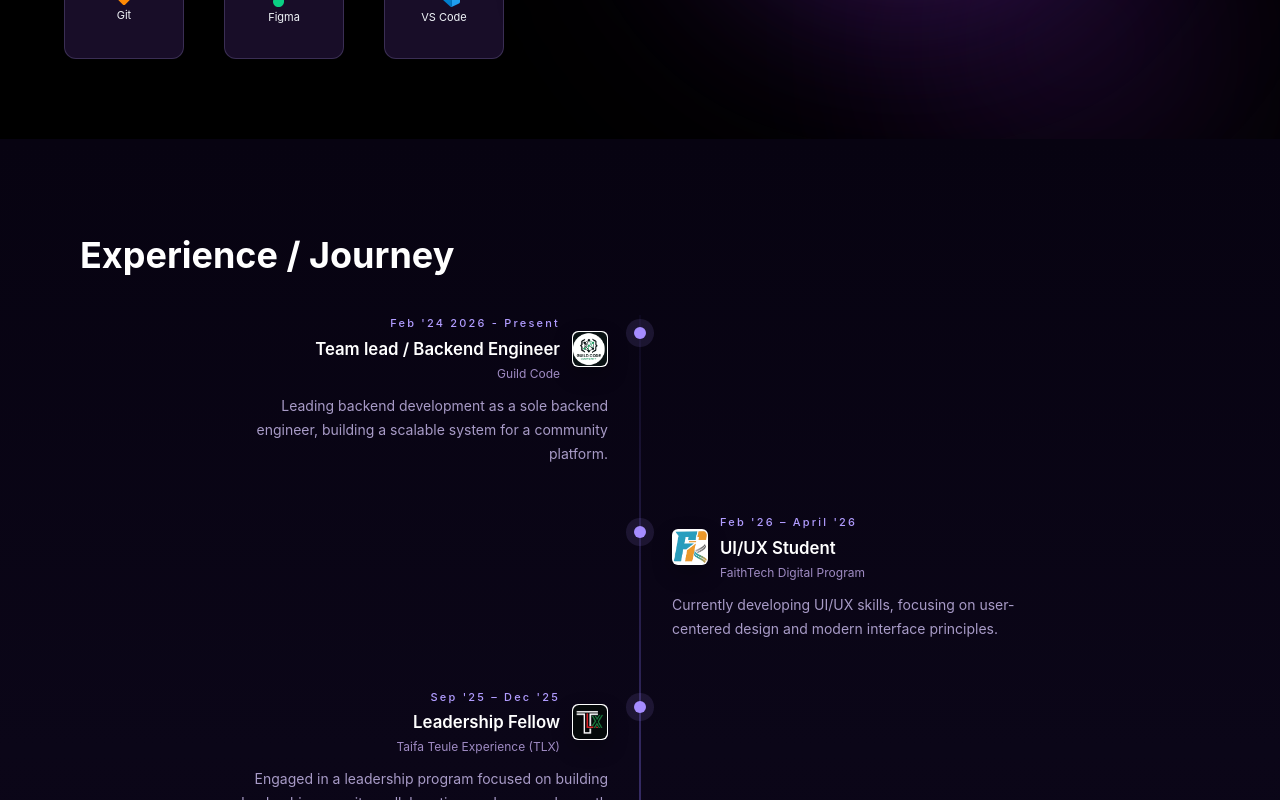
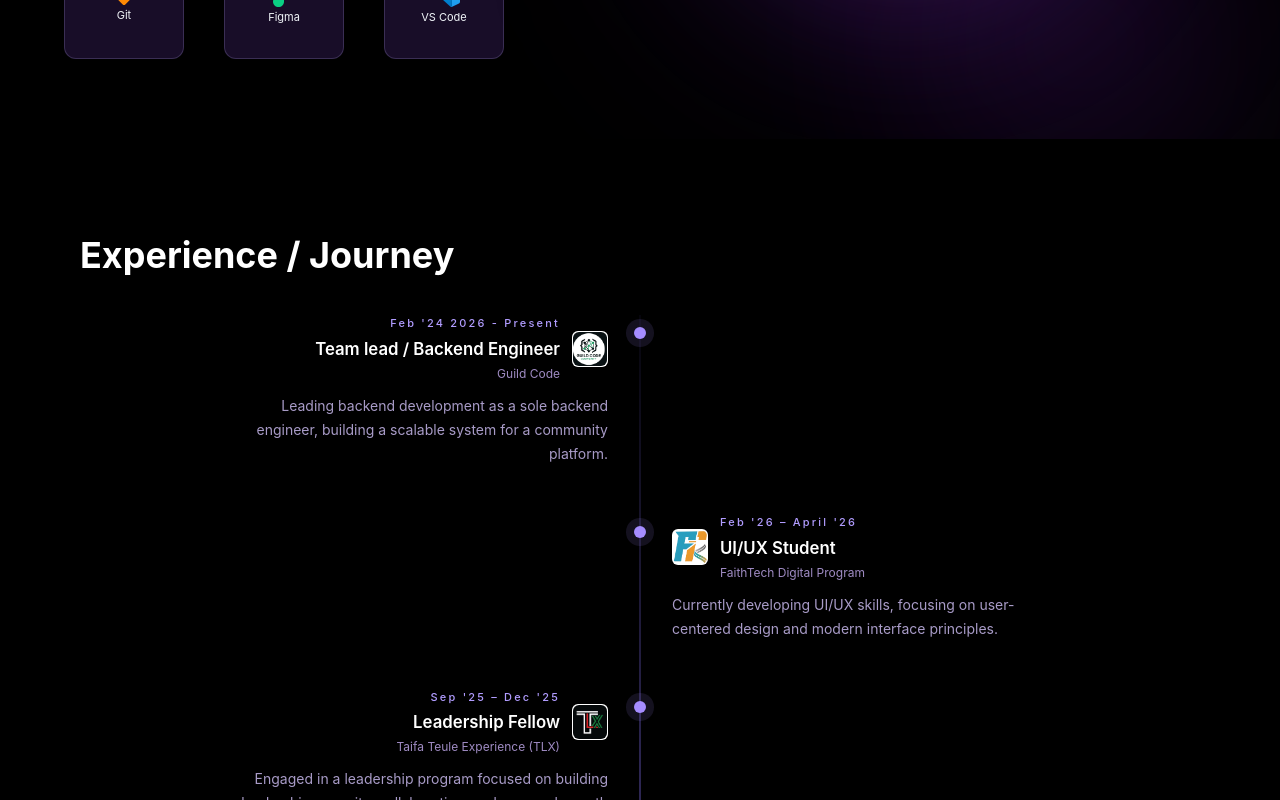
Before and after one commit to Winney360/Winfred-Nkatha-Portfolio, a React (Vite) app in the folder client/: page / in a window 1280 px wide. Shown: the part 3220-4020 px from the top of the page. Built offline with nearby package versions, Linux system fonts and the light colour scheme; no server answers.

Commit message:
style(Contact, Experience): remove unnecessary gradient backgrounds for a cleaner design

```diff
--- a/client/src/sections/Contact.jsx
+++ b/client/src/sections/Contact.jsx
@@ -63,7 +63,7 @@ const Contact = () => {
   };
 
   return (
-    <section id="contact" className="relative mx-auto overflow-hidden border border-white/10 bg-black px-6 py-14 shadow-[0_24px_80px_rgba(10,6,20,0.75)] md:bg-linear-to-r md:from-[#140d22] md:via-[#1b0f2d] md:to-[#2a1244] md:px-8 md:py-20">
+    <section id="contact" className="relative mx-auto overflow-hidden border border-white/10 bg-black px-6 py-14 shadow-[0_24px_80px_rgba(10,6,20,0.75)] md:px-8 md:py-20">
       <div className="pointer-events-none absolute inset-0">
         <div className="absolute inset-x-0 top-0 h-32 bg-linear-to-b from-white/5 to-transparent" />
         <div className="absolute left-1/3 top-8 h-72 w-72 rounded-full bg-[#7e22ce]/20 blur-[100px]" />
--- a/client/src/sections/Experience.jsx
+++ b/client/src/sections/Experience.jsx
@@ -56,7 +56,7 @@ const getInitials = (name) =>
 
 const Experience = () => {
   return (
-    <section id="experience" className="w-full bg-black md:bg-linear-to-b md:from-[#070311] md:via-[#0b0618] md:to-[#090413]">
+    <section id="experience" className="w-full bg-black">
       <div className="mx-auto flex max-w-6xl flex-col px-4 py-24 lg:min-h-screen lg:justify-center">
         <motion.h2
           initial={{ opacity: 0, y: 30 }}
```
